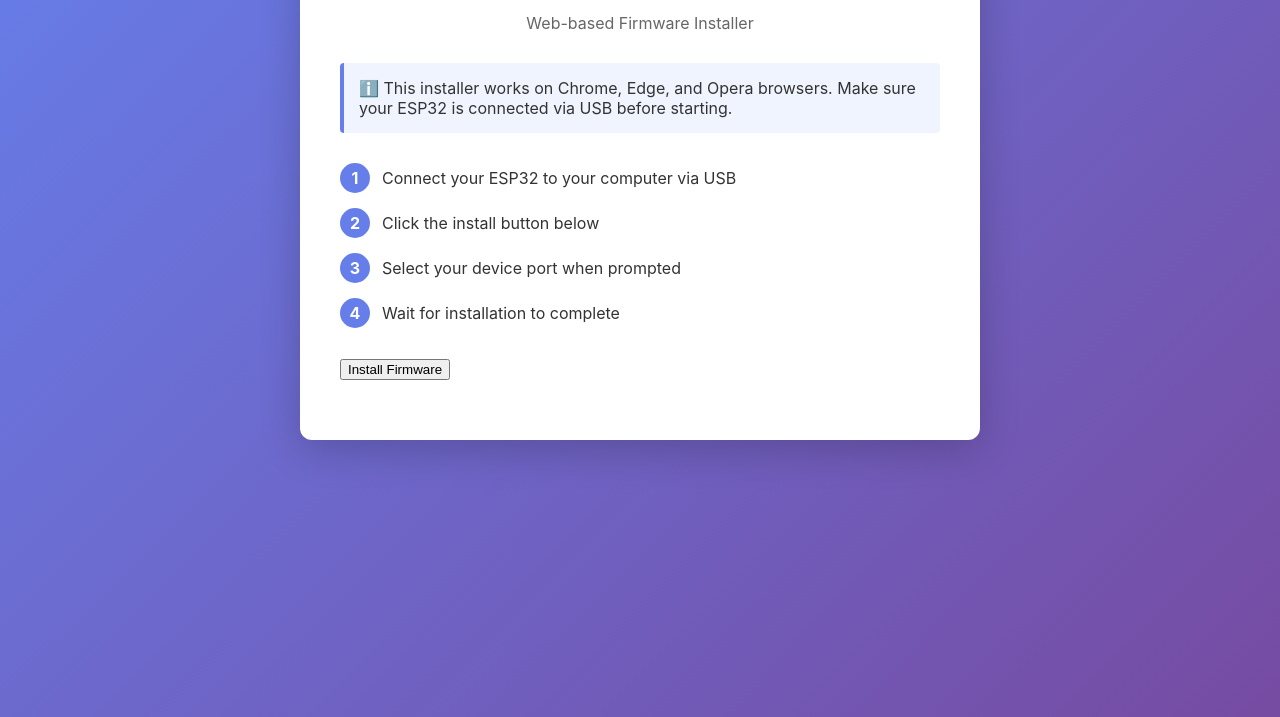
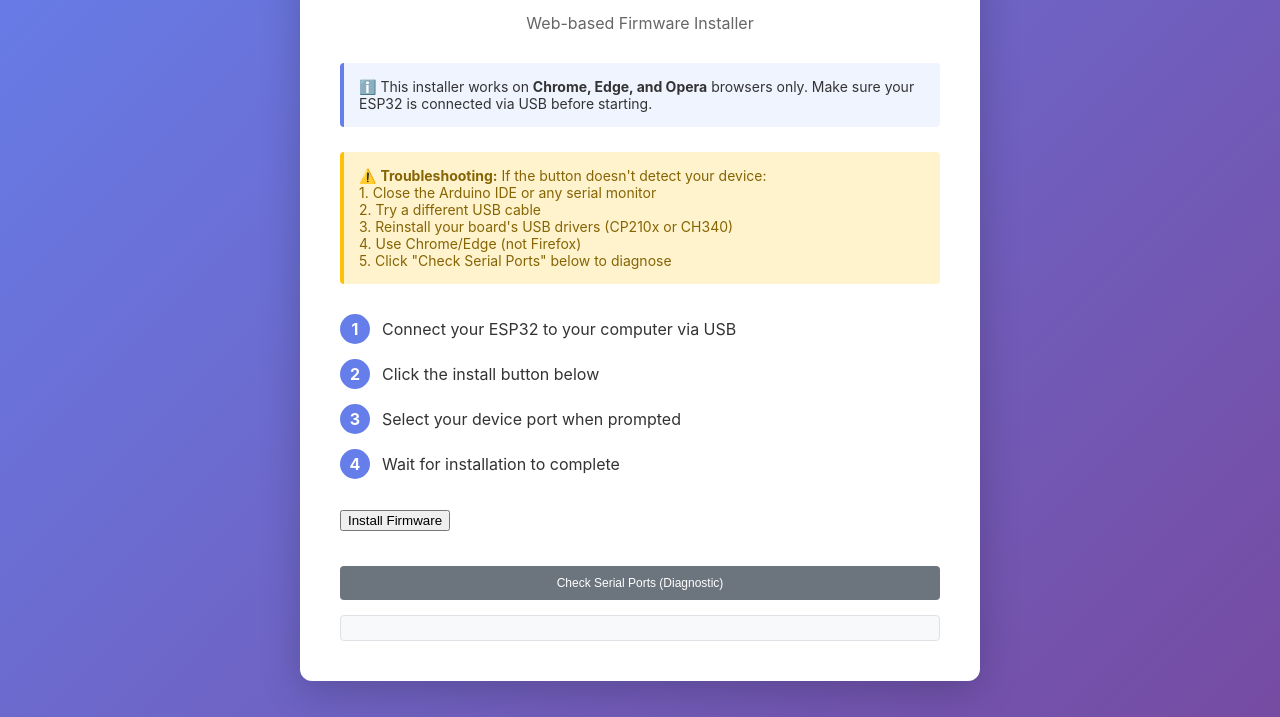
Before and after one commit to chandrurn/esp32-web-installer, a plain HTML site: page index.html in a window 1280 px wide. Shown: the part 123-840 px from the top of the page. Drawn offline with Linux system fonts and the light colour scheme.

Commit message:
Update index.html with diagnostic tools and better troubleshooting guide

```diff
--- a/index.html
+++ b/index.html
@@ -38,6 +38,16 @@
             margin-bottom: 25px;
             border-radius: 4px;
             color: #333;
+            font-size: 14px;
+        }
+        .warning-box {
+            background: #fff3cd;
+            border-left: 4px solid #ffc107;
+            padding: 15px;
+            margin-bottom: 25px;
+            border-radius: 4px;
+            color: #856404;
+            font-size: 14px;
         }
         esp-web-install-button {
             display: block;
@@ -68,6 +78,32 @@
             display: flex;
             align-items: center;
         }
+        .diagnostic-btn {
+            background: #6c757d;
+            color: white;
+            border: none;
+            padding: 10px 15px;
+            border-radius: 4px;
+            cursor: pointer;
+            font-size: 12px;
+            margin-top: 15px;
+            width: 100%;
+        }
+        .diagnostic-btn:hover {
+            background: #5a6268;
+        }
+        #diagnostic-output {
+            background: #f8f9fa;
+            border: 1px solid #dee2e6;
+            border-radius: 4px;
+            padding: 12px;
+            margin-top: 15px;
+            font-size: 12px;
+            font-family: monospace;
+            max-height: 200px;
+            overflow-y: auto;
+            color: #333;
+        }
     </style>
 </head>
 <body>
@@ -76,7 +112,16 @@
         <p class="subtitle">Web-based Firmware Installer</p>
 
         <div class="info-box">
-            ℹ️ This installer works on Chrome, Edge, and Opera browsers. Make sure your ESP32 is connected via USB before starting.
+            ℹ️ This installer works on <strong>Chrome, Edge, and Opera</strong> browsers only. Make sure your ESP32 is connected via USB before starting.
+        </div>
+
+        <div class="warning-box">
+            ⚠️ <strong>Troubleshooting:</strong> If the button doesn't detect your device:
+            <br>1. Close the Arduino IDE or any serial monitor
+            <br>2. Try a different USB cable
+            <br>3. Reinstall your board's USB drivers (CP210x or CH340)
+            <br>4. Use Chrome/Edge (not Firefox)
+            <br>5. Click "Check Serial Ports" below to diagnose
         </div>
 
         <div class="steps">
@@ -102,6 +147,52 @@
             manifest="https://raw.githubusercontent.com/chandrurn/esp32-web-installer/main/manifest.json">
             <button slot="activate">Install Firmware</button>
         </esp-web-install-button>
+
+        <button class="diagnostic-btn" onclick="checkSerialPorts()">Check Serial Ports (Diagnostic)</button>
+        <div id="diagnostic-output"></div>
     </div>
+
+    <script>
+        async function checkSerialPorts() {
+            const output = document.getElementById('diagnostic-output');
+            output.innerHTML = 'Checking...<br>';
+
+            try {
+                // Check if Web Serial API is available
+                if (!navigator.serial) {
+                    output.innerHTML += '❌ Web Serial API not available<br>';
+                    output.innerHTML += '⚠️ Your browser does not support Web Serial API<br>';
+                    output.innerHTML += '✅ Use Chrome, Edge, or Opera instead<br>';
+                    return;
+                }
+
+                output.innerHTML += '✅ Web Serial API is available<br><br>';
+
+                // Get list of ports
+                const ports = await navigator.serial.getPorts();
+                output.innerHTML += `Found ${ports.length} port(s):<br>`;
+
+                if (ports.length === 0) {
+                    output.innerHTML += '❌ No ports detected<br><br>';
+                    output.innerHTML += '💡 Troubleshooting:<br>';
+                    output.innerHTML += '- Check USB cable (data-capable, not power-only)<br>';
+                    output.innerHTML += '- Install USB drivers for your ESP32 board<br>';
+                    output.innerHTML += '- Close Arduino IDE or serial monitor if open<br>';
+                    output.innerHTML += '- Try a different USB port<br>';
+                    output.innerHTML += '- Restart the browser<br>';
+                } else {
+                    ports.forEach((port, index) => {
+                        const info = port.getInfo();
+                        output.innerHTML += `<br>Port ${index + 1}:<br>`;
+                        output.innerHTML += `  Vendor ID: ${info.usbVendorId || 'N/A'}<br>`;
+                        output.innerHTML += `  Product ID: ${info.usbProductId || 'N/A'}<br>`;
+                    });
+                    output.innerHTML += '<br>✅ Your device should be detected by the installer!<br>';
+                }
+            } catch (error) {
+                output.innerHTML += `❌ Error: ${error.message}<br>`;
+            }
+        }
+    </script>
 </body>
 </html>
```
